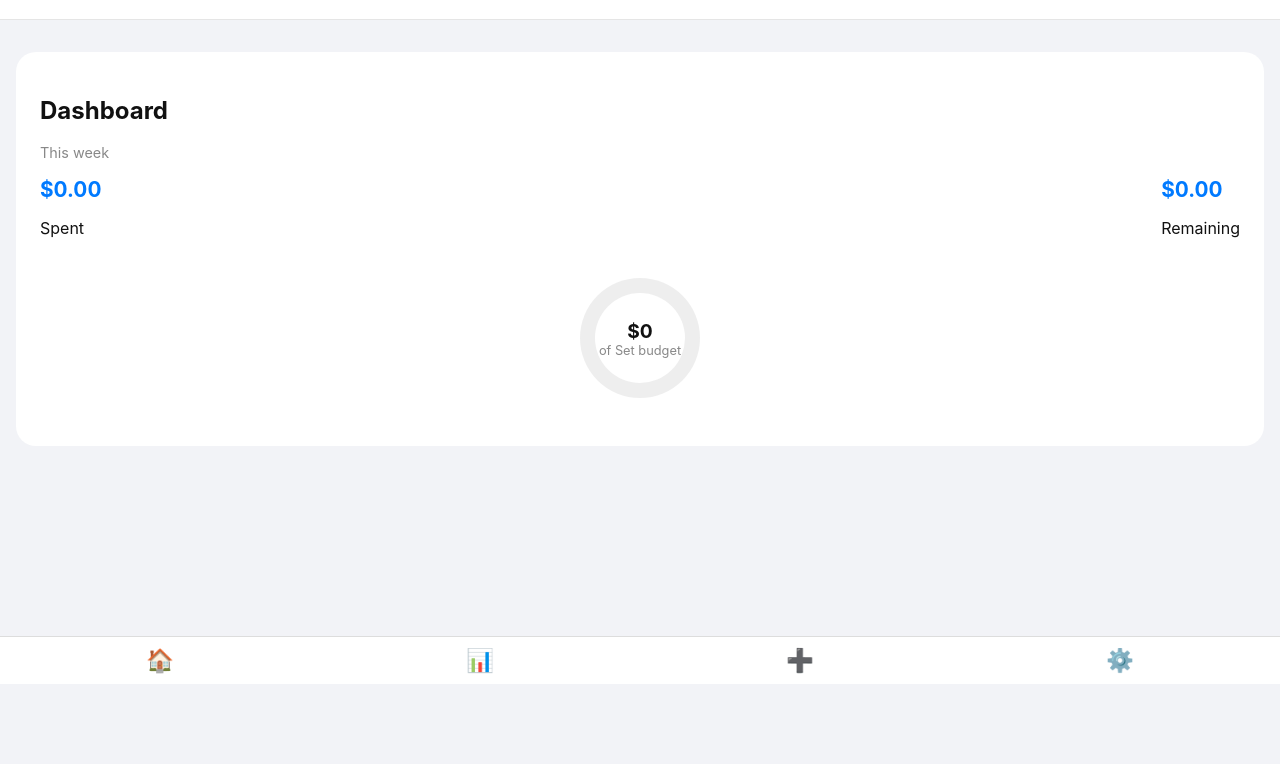
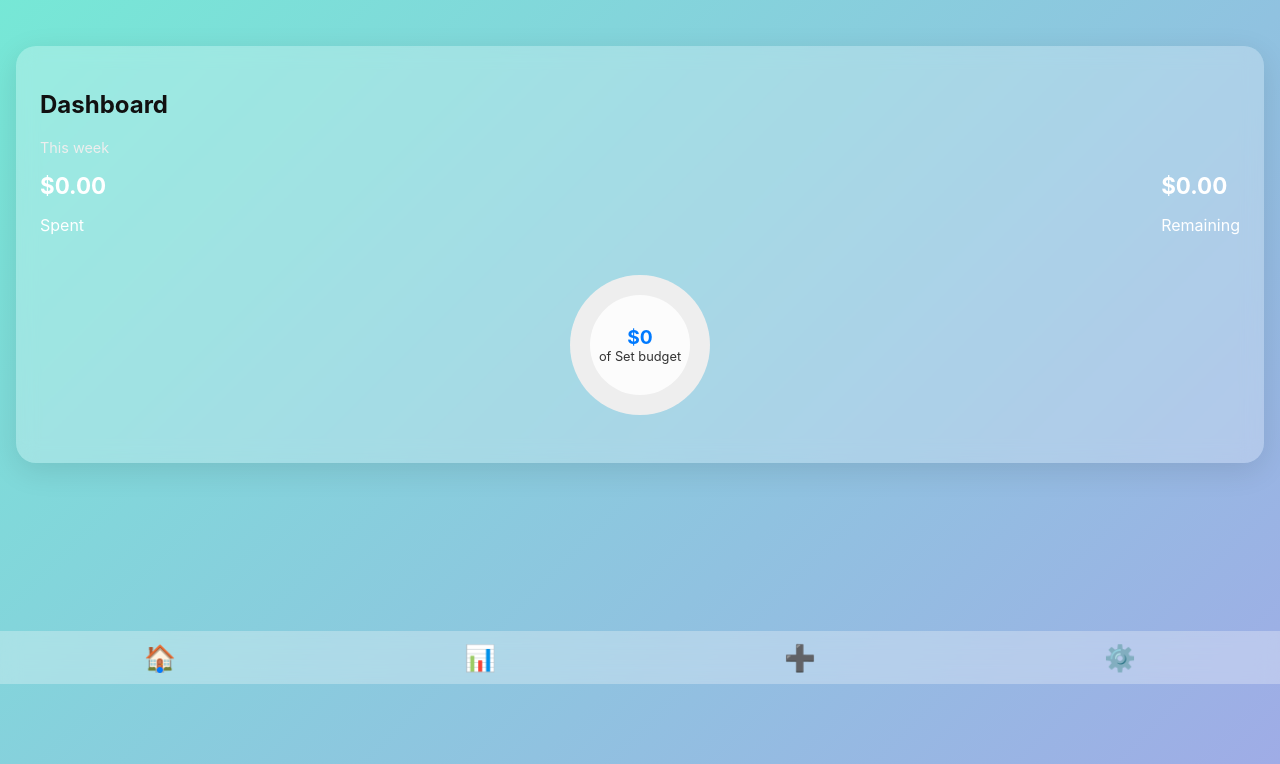
Before and after one commit to colton615-coder/Pray, a plain HTML site: page index.html in a window 1280 px wide. Shown: the part 116-880 px from the top of the page. Before the commit the page ends 800 px from the top, so only its background shows below. Drawn offline with Linux system fonts and the light colour scheme.

Commit message:
Update style.css

```diff
--- a/style.css
+++ b/style.css
@@ -1,39 +1,43 @@
-/* General */
+/* Background gradient */
 body {
   font-family: -apple-system, BlinkMacSystemFont, "Segoe UI", sans-serif;
-  background: #f2f3f7;
+  background: linear-gradient(135deg, #74ebd5 0%, #9face6 100%);
   margin: 0;
-  padding-bottom: 70px;
+  padding-bottom: 80px;
   color: #111;
+  min-height: 100vh;
 }
-main { padding-top: 1rem; }
 
 /* Header */
 .app-header {
   text-align: center;
   padding: 1rem;
-  font-size: 1.25rem;
+  font-size: 1.4rem;
   font-weight: 600;
-  background: #fff;
-  border-bottom: 1px solid #e5e5e5;
+  color: white;
+  background: transparent;
   position: sticky;
   top: 0;
   z-index: 10;
 }
 
 /* Screens */
-.screen { display: none; }
+.screen { display: none; animation: fadeIn 0.3s ease; }
 .screen.active { display: block; }
 
-/* Cards */
-.card {
-  background: #fff;
+/* Glass effect cards */
+.card.glass {
+  background: rgba(255, 255, 255, 0.25);
+  backdrop-filter: blur(10px);
   border-radius: 20px;
   padding: 1.5rem;
   margin: 1rem;
+  box-shadow: 0 8px 30px rgba(0,0,0,0.1);
 }
+
+/* Subtitles */
 .subtitle {
-  color: #888;
+  color: #eee;
   font-size: 0.9rem;
   margin-bottom: 1rem;
 }
@@ -42,22 +46,50 @@ main { padding-top: 1rem; }
 .stats {
   display: flex;
   justify-content: space-between;
+  color: #fff;
 }
-.stats strong {
-  display: block;
-  font-size: 1.3rem;
-  color: #007aff;
+.stats strong { font-size: 1.4rem; }
+
+/* Circle Progress */
+.circle-progress {
+  width: 140px;
+  height: 140px;
+  margin: 1.5rem auto;
+  border-radius: 50%;
+  background: conic-gradient(#007aff 0deg, rgba(255,255,255,0.2) 0deg);
+  display: flex;
+  align-items: center;
+  justify-content: center;
+  transition: background 0.6s ease;
 }
+.circle-inner {
+  background: rgba(255, 255, 255, 0.85);
+  border-radius: 50%;
+  width: 100px;
+  height: 100px;
+  text-align: center;
+  display: flex;
+  flex-direction: column;
+  justify-content: center;
+}
+.circle-inner strong { font-size: 1.2rem; color: #007aff; }
+.circle-inner p { margin: 0; font-size: 0.8rem; color: #333; }
 
-/* History */
+/* History items */
 .history-list { list-style: none; padding: 0; margin: 0; }
 .history-list li {
   display: flex;
   justify-content: space-between;
-  padding: 0.75rem 0;
-  border-bottom: 1px solid #f0f0f0;
+  align-items: center;
+  margin: 0.5rem 0;
+  padding: 0.75rem 1rem;
+  background: rgba(255,255,255,0.7);
+  border-radius: 12px;
+  font-size: 0.95rem;
 }
-.history-list li:last-child { border: none; }
+.history-list li span:last-child { font-weight: 600; }
+.history-list li span:last-child.expense { color: #ff3b30; }
+.history-list li span:last-child.income { color: #34c759; }
 
 /* Filters */
 .filters {
@@ -67,48 +99,24 @@ main { padding-top: 1rem; }
 }
 .filters select {
   flex: 1;
-  padding: 0.5rem;
+  padding: 0.6rem;
   border-radius: 10px;
   border: 1px solid #ddd;
   font-size: 0.9rem;
 }
 
-/* Circle Progress */
-.circle-progress {
-  width: 120px;
-  height: 120px;
-  margin: 1.5rem auto;
-  border-radius: 50%;
-  background: conic-gradient(#007aff 0deg, #eee 0deg);
-  display: flex;
-  align-items: center;
-  justify-content: center;
-}
-.circle-inner {
-  background: #fff;
-  border-radius: 50%;
-  width: 90px;
-  height: 90px;
-  text-align: center;
-  display: flex;
-  flex-direction: column;
-  justify-content: center;
-}
-.circle-inner strong { font-size: 1.2rem; }
-.circle-inner p { margin: 0; font-size: 0.8rem; color: #888; }
-
 /* Forms */
 form input, form select {
   width: 100%;
   margin-bottom: 1rem;
-  padding: 0.75rem;
+  padding: 0.8rem;
   border-radius: 12px;
   border: 1px solid #ddd;
   font-size: 1rem;
 }
 form button, #save-settings, #reset-data {
   width: 100%;
-  padding: 0.75rem;
+  padding: 0.8rem;
   border-radius: 12px;
   background: #007aff;
   border: none;
@@ -116,10 +124,13 @@ form button, #save-settings, #reset-data {
   font-size: 1rem;
   font-weight: 600;
   margin-top: 0.5rem;
+  cursor: pointer;
+  transition: background 0.2s ease;
 }
+form button:hover, #save-settings:hover { background: #005bb5; }
 button.danger { background: #ff3b30; }
 
-/* Categories */
+/* Categories list */
 .categories-list {
   list-style: none;
   padding: 0;
@@ -130,9 +141,8 @@ button.danger { background: #ff3b30; }
   justify-content: space-between;
   align-items: center;
   padding: 0.5rem 0;
-  border-bottom: 1px solid #f0f0f0;
+  border-bottom: 1px solid rgba(255,255,255,0.3);
 }
-.categories-list li:last-child { border-bottom: none; }
 .categories-list button {
   background: #ff3b30;
   border: none;
@@ -143,20 +153,38 @@ button.danger { background: #ff3b30; }
   cursor: pointer;
 }
 
-/* Footer Nav */
+/* Bottom Nav */
 .app-footer {
   position: fixed;
   bottom: 0;
   left: 0;
   right: 0;
-  background: #fff;
-  border-top: 1px solid #ddd;
+  background: rgba(255,255,255,0.3);
+  backdrop-filter: blur(10px);
   display: flex;
   justify-content: space-around;
-  padding: 0.6rem 0;
+  padding: 0.7rem 0;
 }
 .app-footer a {
-  font-size: 1.4rem;
+  font-size: 1.6rem;
   text-decoration: none;
-  color: #333;
+  color: #444;
+  position: relative;
+  transition: color 0.2s ease;
 }
+.app-footer a.active { color: #007aff; }
+.app-footer a.active::after {
+  content: "•";
+  position: absolute;
+  bottom: -8px;
+  left: 50%;
+  transform: translateX(-50%);
+  font-size: 1.2rem;
+  color: #007aff;
+}
+
+/* Animations */
+@keyframes fadeIn {
+  from { opacity: 0; transform: translateY(10px); }
+  to { opacity: 1; transform: translateY(0); }
+}
```
